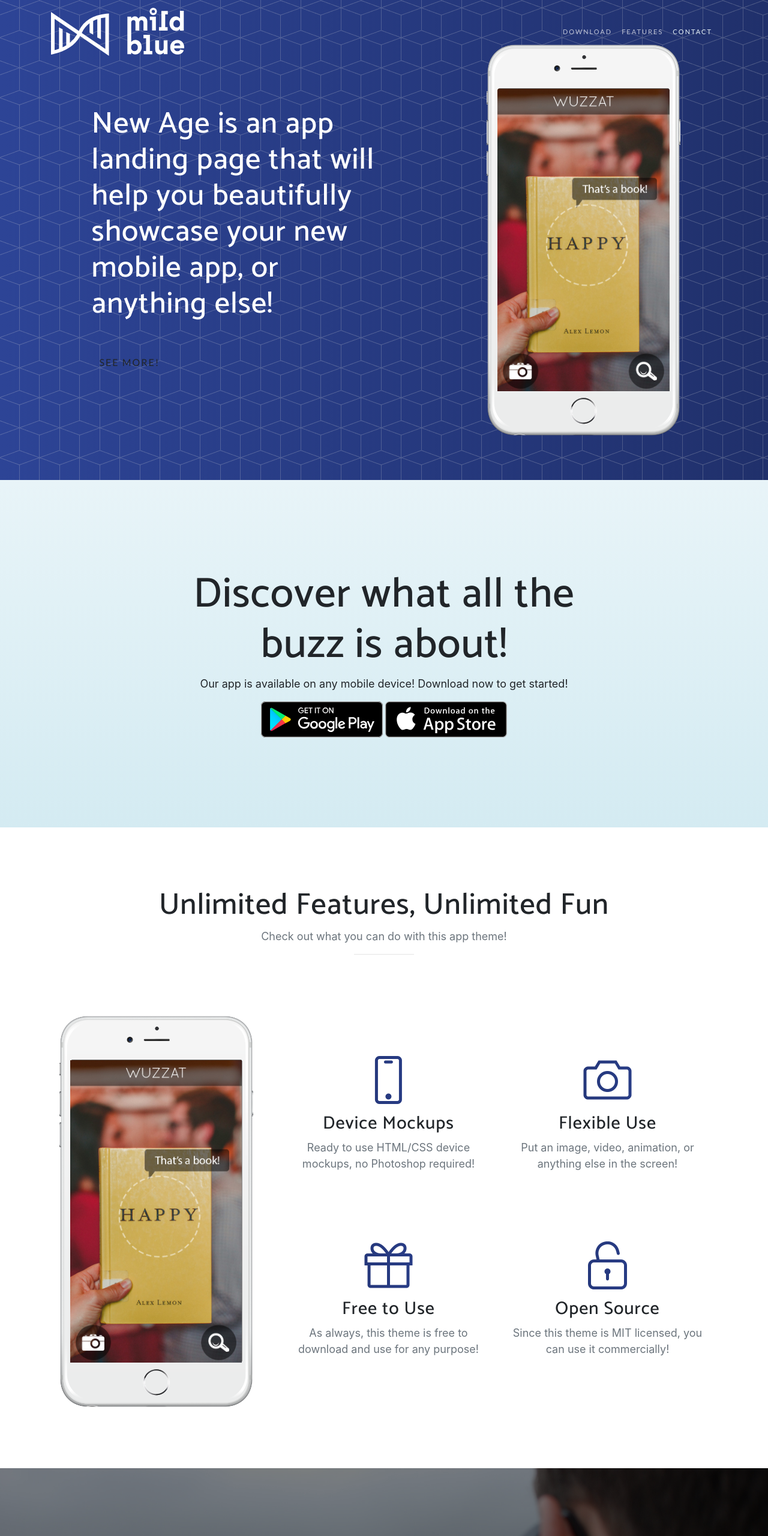
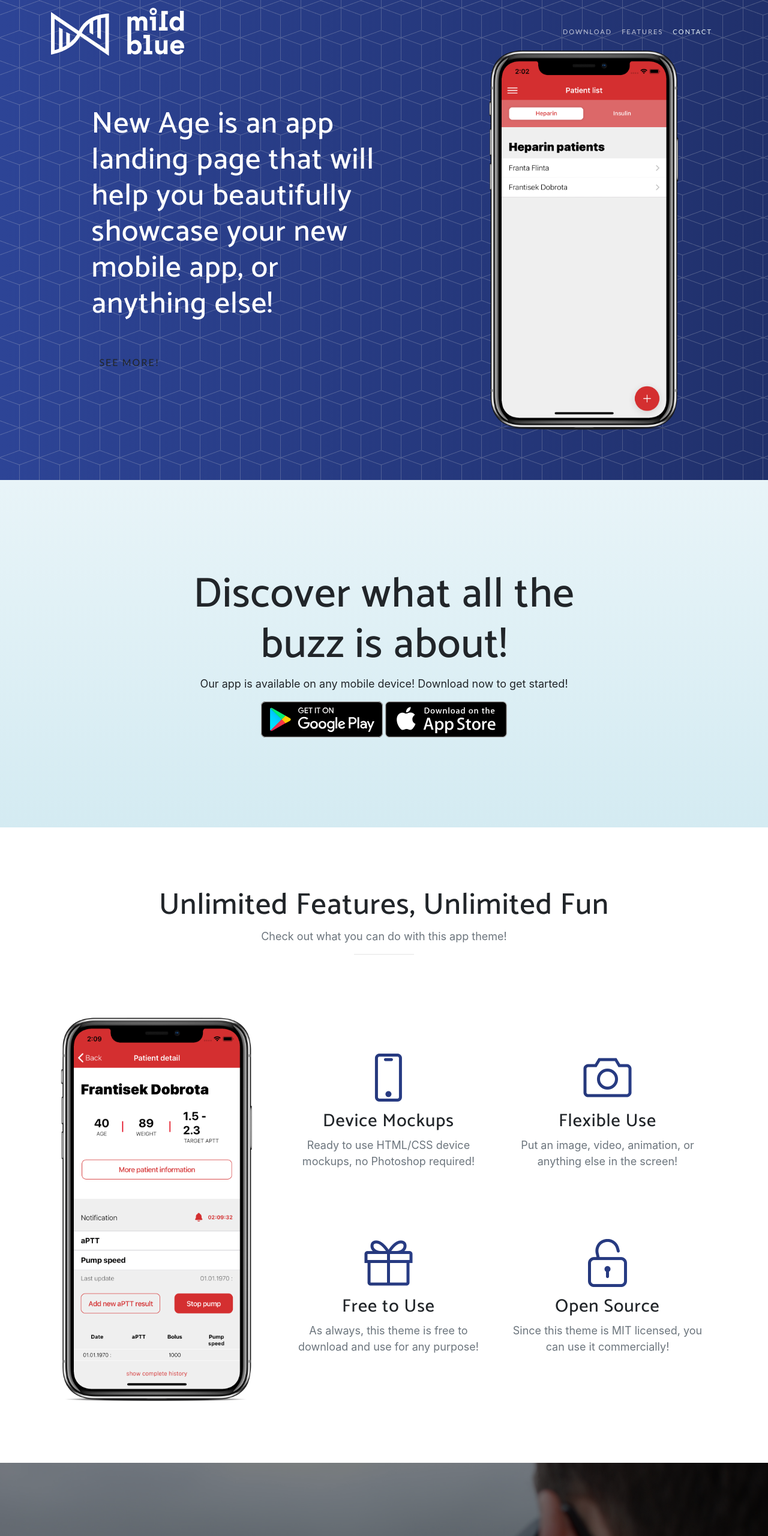
Before and after one commit to mild-blue/breviary-web, a website with bundled scripts: page index.html in a window 1280 px wide. Shown: the top 2560 px of the page at 60% size. Built offline with nearby package versions, Linux system fonts and the light colour scheme; a web font is replaced by a local one.

Commit message:
add two more mockups

```diff
--- a/index.html
+++ b/index.html
@@ -65,17 +65,7 @@
         </div>
         <div class="col-lg-5 my-auto">
           <div class="device-container">
-            <div class="device-mockup iphone6_plus portrait white">
-              <div class="device">
-                <div class="screen">
-                  <!-- Demo image for screen mockup, you can put an image here, some HTML, an animation, video, or anything else! -->
-                  <img src="img/demo-screen-1.jpg" class="img-fluid" alt="">
-                </div>
-                <div class="button">
-                  <!-- You can hook the "home button" to some JavaScript events or just remove it -->
-                </div>
-              </div>
-            </div>
+            <img src="img/screen-1.png" class="img-fluid" alt="">
           </div>
         </div>
       </div>
@@ -107,16 +97,8 @@
       <div class="row">
         <div class="col-lg-4 my-auto">
           <div class="device-container">
-            <div class="device-mockup iphone6_plus portrait white">
-              <div class="device">
-                <div class="screen">
-                  <!-- Demo image for screen mockup, you can put an image here, some HTML, an animation, video, or anything else! -->
-                  <img src="img/demo-screen-1.jpg" class="img-fluid" alt="">
-                </div>
-                <div class="button">
-                  <!-- You can hook the "home button" to some JavaScript events or just remove it -->
-                </div>
-              </div>
+            <div class="device-container">
+              <img src="img/screen-2.png" class="img-fluid" alt="">
             </div>
           </div>
         </div>
```
Also changed, not shown: img/screen-1.png (added), img/screen-2.png (added).
